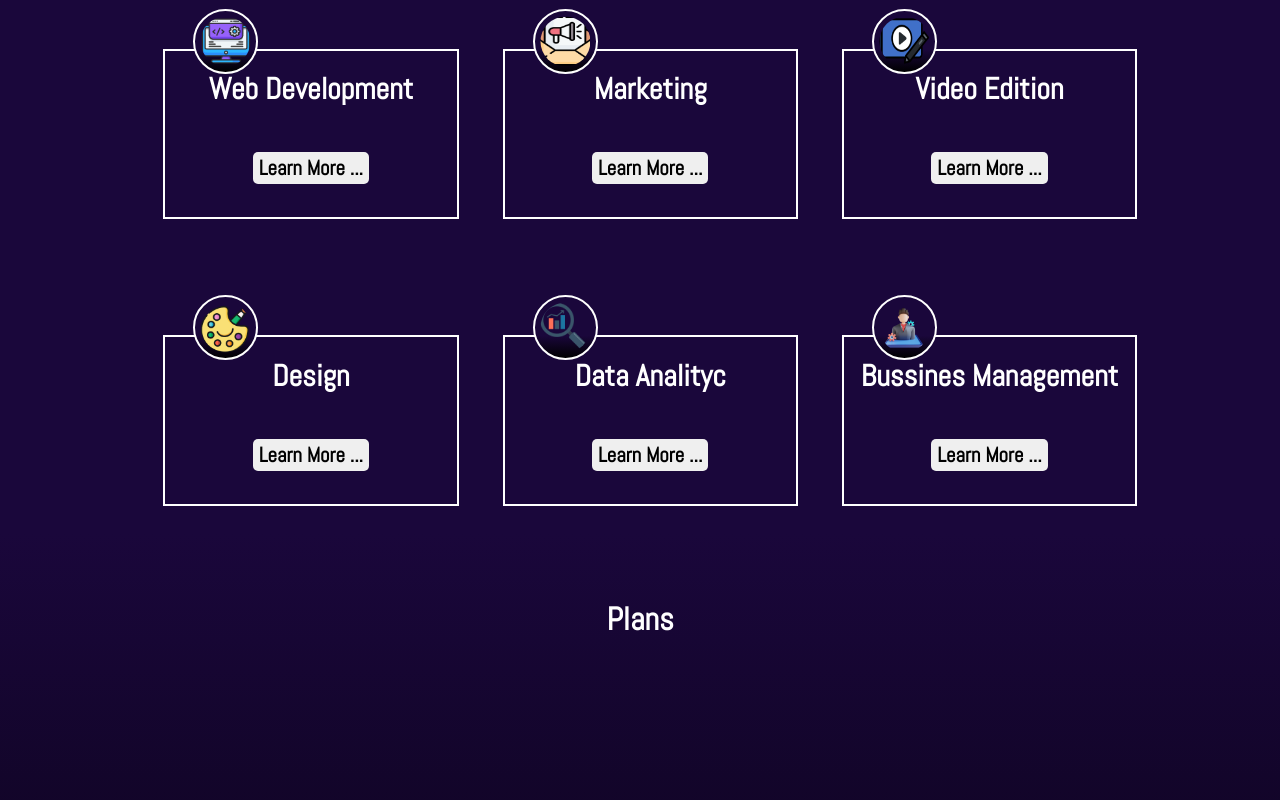
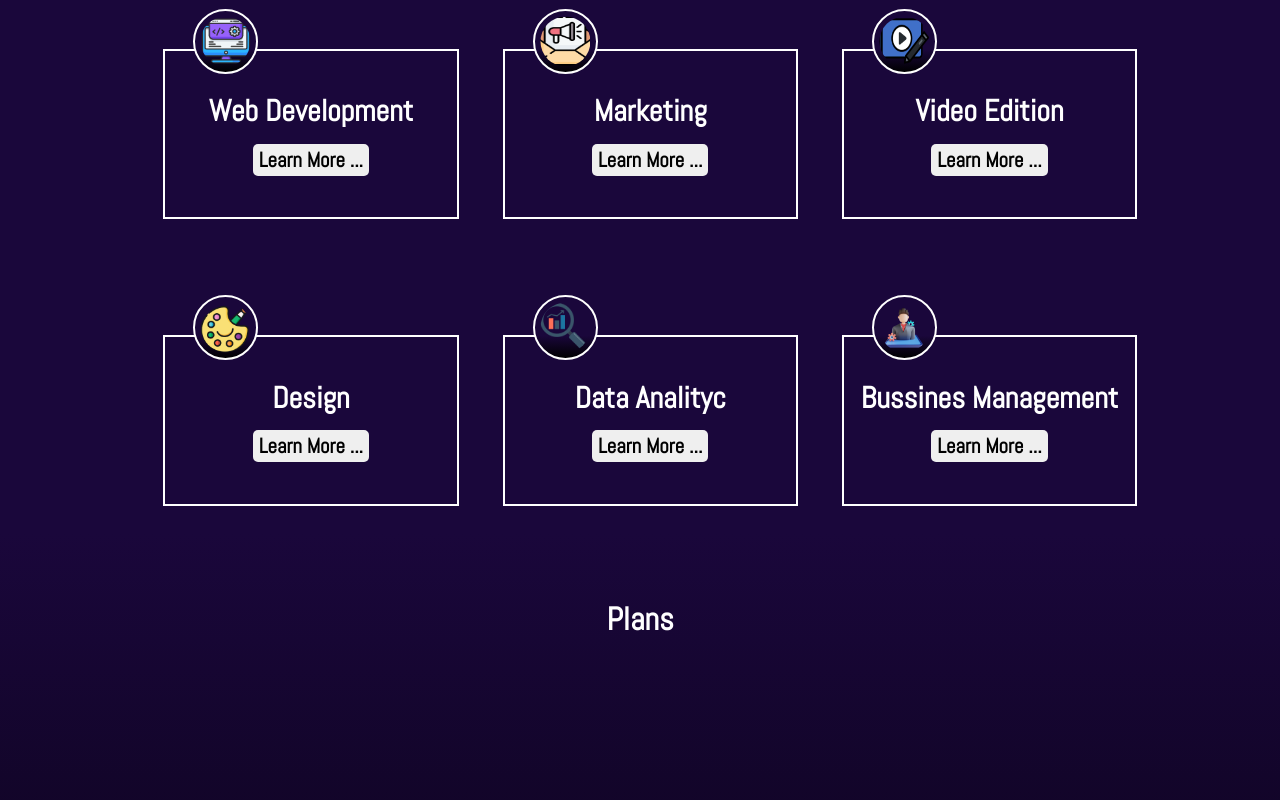
Before and after one commit to Nicolain12/stellarStride, a React (Vite) app: page / in a window 1280 px wide. Shown: the part 1022-1822 px from the top of the page. Built offline with nearby package versions, Linux system fonts and the light colour scheme.

Commit message:
services mibile bug fix

```diff
--- a/src/components/HomeSections/ServicesHome/serviceHome.css
+++ b/src/components/HomeSections/ServicesHome/serviceHome.css
@@ -50,18 +50,16 @@
 
 .serviceHomeName{
     width: 100%;
-    margin: 15%;
+    margin: 1;
     font-size: 18px;
     text-align: center;
 }
 .serviceHomeLearnMore{
-    margin-bottom: 5%;
     height: 2rem;
     border: 0px;
     border-radius: 5px;
     font-family: "Abel", sans-serif;
     font-size: 1.3rem;
-    margin-top: 30px;
     font-weight: bold;
     cursor: pointer;
     transition: background-color 0.3s ease;
--- a/src/screens/HomeScreen/home.css
+++ b/src/screens/HomeScreen/home.css
@@ -11,7 +11,7 @@
 .navSection{
     position: sticky;
     bottom: 20px;
-    width: 30%;
+    width: 80%;
     display: flex;
     justify-content: space-around;
 }
@@ -20,6 +20,9 @@
     font-size: 1.4rem;
     cursor: pointer;
 }
+.navLink.active {
+    color: green; /* Color for the active link */
+  }
 
 .navLink:hover{
     color: rgb(165, 166, 167);
```
